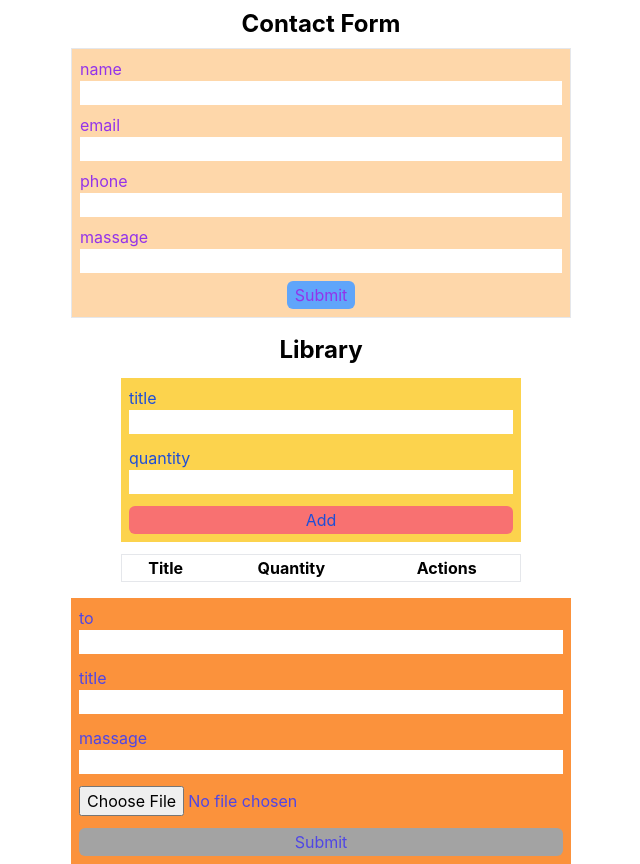
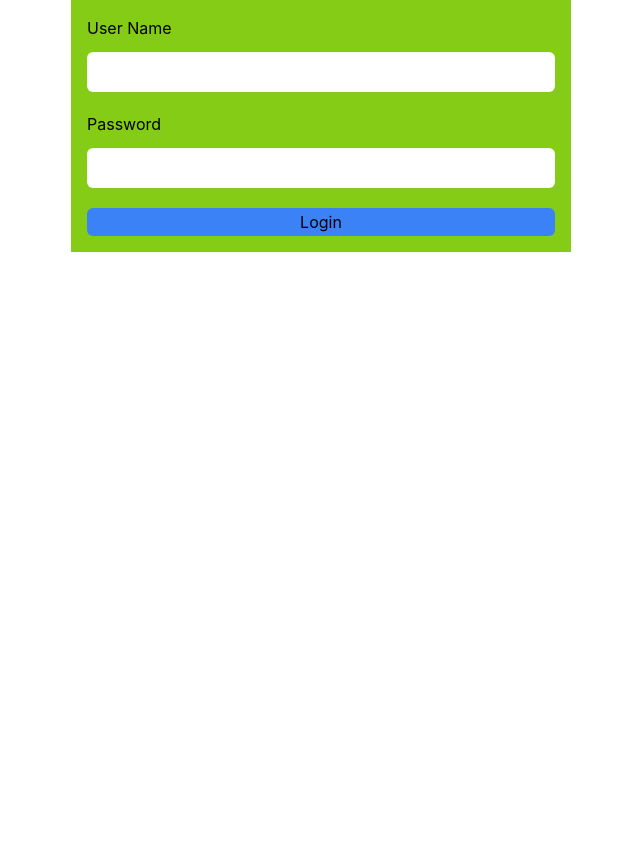
Before and after one commit to duchieu855/lab5-module3, a React (Vite) app in the folder my-vue-app/: page / in a window 1280 px wide. Shown: the whole page, without its empty margins (319-959 px from the left). After the commit the page ends 800 px from the top, so only its background shows below. Built offline with nearby package versions, Linux system fonts and the light colour scheme.

Commit message:
complete login app

```diff
--- a/my-vue-app/src/App.tsx
+++ b/my-vue-app/src/App.tsx
@@ -2,13 +2,15 @@ import "tailwindcss/tailwind.css";
 import Form1 from "./Form1/Form.tsx";
 import Form2 from "./Form2/Form.tsx";
 import Form3 from "./Form3/Form.tsx";
+import Login from "./login/Login.tsx";
 
 function App() {
 	return (
 		<div className="space-y-4">
-			<Form1 />
+			{/* <Form1 />
 			<Form2 />
-			<Form3 />
+			<Form3 /> */}
+			<Login />
 		</div>
 	);
 }
--- a/my-vue-app/src/Form2/Form.tsx
+++ b/my-vue-app/src/Form2/Form.tsx
@@ -49,16 +49,16 @@ function BookManageApp() {
 					const newBooks = [...preData];
 					newBooks.splice(indexBookEdited, 1, book);
 					console.log(newBooks);
-					setBook({ id: 0, title: "", quantity: "" });
+
 					return newBooks;
 				} else {
-					setBook({ id: 0, title: "", quantity: "" });
 					return [
 						...preData,
 						{ ...book, id: Math.floor(Math.random() * 10000) },
 					];
 				}
 			});
+			setBook({ id: 0, title: "", quantity: "" });
 		}
 	};
 
--- /dev/null
+++ b/my-vue-app/src/login/Field_Input.tsx
@@ -0,0 +1,43 @@
+import React, { InputHTMLAttributes } from "react";
+
+interface TypeFieldInput extends InputHTMLAttributes<HTMLInputElement> {
+	refInput?: React.Ref<HTMLInputElement>;
+	title: string;
+	name: string;
+	type: string;
+	value: string;
+	onChange: (e: React.ChangeEvent<HTMLInputElement>) => void;
+	onBlur: (e: React.ChangeEvent<HTMLInputElement>) => void;
+	error: string;
+}
+
+const FieldInput: React.FC<TypeFieldInput> = ({
+	refInput,
+	title,
+	name,
+	type,
+	value,
+	onChange,
+	onBlur,
+	error,
+}) => {
+
+	return (
+		<div className="flex flex-col space-y-3">
+			<label htmlFor={name}>{title}</label>
+			<input
+				ref={refInput}
+				type={type}
+				name={name}
+				id={name}
+				value={value}
+				onChange={onChange}
+				onBlur={onBlur}
+				className="p-2 rounded-md cursor-none"
+			/>
+			{error && <span>{error}</span>}
+		</div>
+	);
+};
+
+export default FieldInput;
--- /dev/null
+++ b/my-vue-app/src/login/Login.tsx
@@ -0,0 +1,128 @@
+import React, { useRef, useState } from "react";
+
+import FieldInput from "./Field_Input";
+
+interface TypeDataErrors {
+	userName: string;
+	password: string;
+}
+
+function Login(): JSX.Element {
+	const [dataUser, setDataUser] = useState<TypeDataErrors>({
+		userName: "",
+		password: "",
+	});
+	const [errors, setErrors] = useState<TypeDataErrors>({
+		userName: "",
+		password: "",
+	});
+	const userNameElement = useRef<HTMLInputElement>(null);
+	const passwordElement = useRef<HTMLInputElement>(null);
+	console.log(userNameElement.current?.value);
+
+	const handleChange = (e: React.ChangeEvent<HTMLInputElement>) => {
+		const valueElement = e.target.value;
+		const nameElement = e.target.name;
+		setDataUser((preData) => ({ ...preData, [nameElement]: valueElement }));
+	};
+	const handleBlur = (e: React.ChangeEvent<HTMLInputElement>) => {
+		const valueElement = e.target.value;
+		const nameElement = e.target.name;
+		const currentElement = e.currentTarget;
+		const parentElement = currentElement.parentElement;
+		if (valueElement === "") {
+			setErrors((preErrors) => ({ ...preErrors, [nameElement]: "Required" }));
+			parentElement?.classList.add(`text-red-500`);
+		} else {
+			setErrors((preErrors) => ({ ...preErrors, [nameElement]: "" }));
+			parentElement?.classList.remove(`text-red-500`);
+		}
+	};
+
+	const handleSubmit = (e: React.ChangeEvent<HTMLFormElement>) => {
+		e.preventDefault();
+
+		if (
+			userNameElement.current?.value === "" &&
+			passwordElement.current?.value === ""
+		) {
+			userNameElement.current?.focus();
+			setErrors({ userName: "Required", password: "Required" });
+			userNameElement.current?.parentElement?.classList.add(`text-red-500`);
+			passwordElement.current?.parentElement?.classList.add(`text-red-500`);
+			return;
+		} else if (userNameElement.current?.value === "") {
+			userNameElement.current?.focus();
+			setErrors({ userName: "Required", password: "" });
+			userNameElement.current?.parentElement?.classList.add(`text-red-500`);
+			return;
+		} else if (passwordElement.current?.value === "") {
+			passwordElement.current?.focus();
+			setErrors({ userName: "", password: "Required" });
+			passwordElement.current?.parentElement?.classList.add(`text-red-500`);
+			return;
+		}
+
+		if (
+			userNameElement.current?.value === "admin@gmail.com" &&
+			passwordElement.current?.value === "12345"
+		) {
+			console.log("success");
+		} else if (
+			userNameElement.current?.value !== "admin@gmail.com" &&
+			passwordElement.current?.value !== "12345"
+		) {
+			setErrors({
+				userName: "Invalid User Name",
+				password: "Invalid Password",
+			});
+			userNameElement.current?.parentElement?.classList.add(`text-red-500`);
+			passwordElement.current?.parentElement?.classList.add(`text-red-500`);
+		} else {
+			if (userNameElement.current?.value !== "admin@gmail.com") {
+				userNameElement.current?.focus();
+				setErrors({ userName: "Invalid User Name", password: "" });
+				userNameElement.current?.parentElement?.classList.add(`text-red-500`);
+				return;
+			}
+			if (passwordElement.current?.value !== "12345") {
+				passwordElement.current?.focus();
+				setErrors({ userName: "", password: "Invalid Password" });
+				passwordElement.current?.parentElement?.classList.add(`text-red-500`);
+				return;
+			}
+		}
+	};
+	return (
+		<form
+			onSubmit={handleSubmit}
+			className="flex flex-col space-y-5 mx-auto bg-lime-500 w-[500px] p-4"
+		>
+			<FieldInput
+				refInput={userNameElement}
+				title="User Name"
+				name="userName"
+				type="text"
+				onChange={handleChange}
+				onBlur={handleBlur}
+				error={errors.userName}
+				value={dataUser.userName}
+			/>
+			<FieldInput
+				refInput={passwordElement}
+				title="Password"
+				name="password"
+				type="password"
+				onChange={handleChange}
+				onBlur={handleBlur}
+				error={errors.password}
+				value={dataUser.password}
+			/>
+			<button type="submit" className="px-2 py-[2px] bg-blue-500 rounded-md">
+				Login
+			</button>
+		</form>
+	);
+}
+
+export default Login;
```
Also changed, not shown: my-vue-app/src/BookApp/Book.tsx (added).
